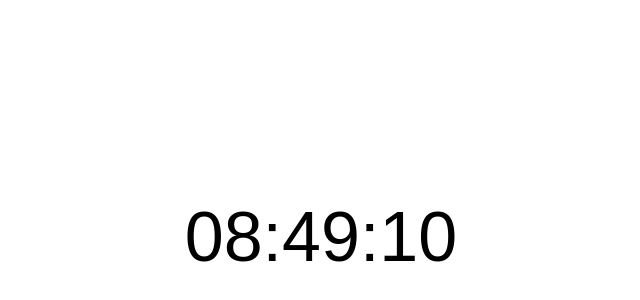
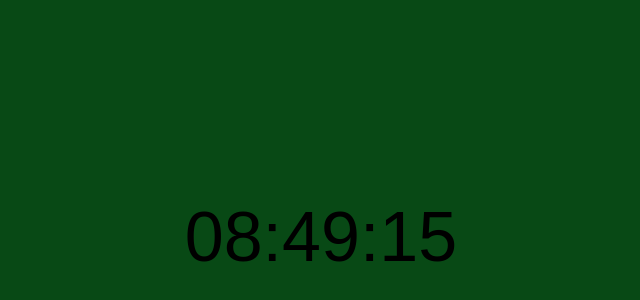
Before and after one commit to szid002/colorClock, a plain HTML site: page index.html in a window 1280 px wide. Shown: the part 168-468 px from the top of the page, without its empty margins (319-959 px from the left). Drawn offline with Linux system fonts and the light colour scheme.

Commit message:
Update index.html

```diff
--- a/index.html
+++ b/index.html
@@ -36,29 +36,34 @@ html, body {
   <div id = "clock" >12:13:14 </div>
 <script id="jsbin-javascript">
 function colorClock(){
-var date = new Date();
-var hours = date.getHours();
-var minutes = date.getMinutes();
-var seconds = date.getSeconds();
+  var date = new Date();
 
+  var hours = date.getHours();
+  var minutes = date.getMinutes();
+  var seconds = date.getSeconds();
 
+  if (hours <= 9) {
+    hours = "0" + hours;
+  }
+  if (minutes <= 9) {
+    minutes = "0" + minutes;
+  }
+  if (seconds <= 9) {
+    seconds = "0" + seconds;
+  }
 
-if (seconds <= 9){
-  seconds = "0" + seconds;
-}
-if (minutes <= 9){
-  minutes = "0" + minutes;
-}
-if (hours <= 9){
-  hours = "0" + hours;
+  var clockFace = hours + ':' + minutes + ':' + seconds;
+  var hexColor = '#' + hours + minutes + seconds;
+
+  document.getElementById('clock').innerHTML = clockFace;
+  document.body.style.background = hexColor;
+
+  setTimeout(function() {
+    colorClock();
+  }, 1000);
 }
 
-var clockFace = (hours + ":" + minutes + ":" + seconds);
-
-document.getElementById('clock').innerHTML = clockFace;
-
-};
-
+colorClock();
 colorClock()
 </script>
 </body>
```
